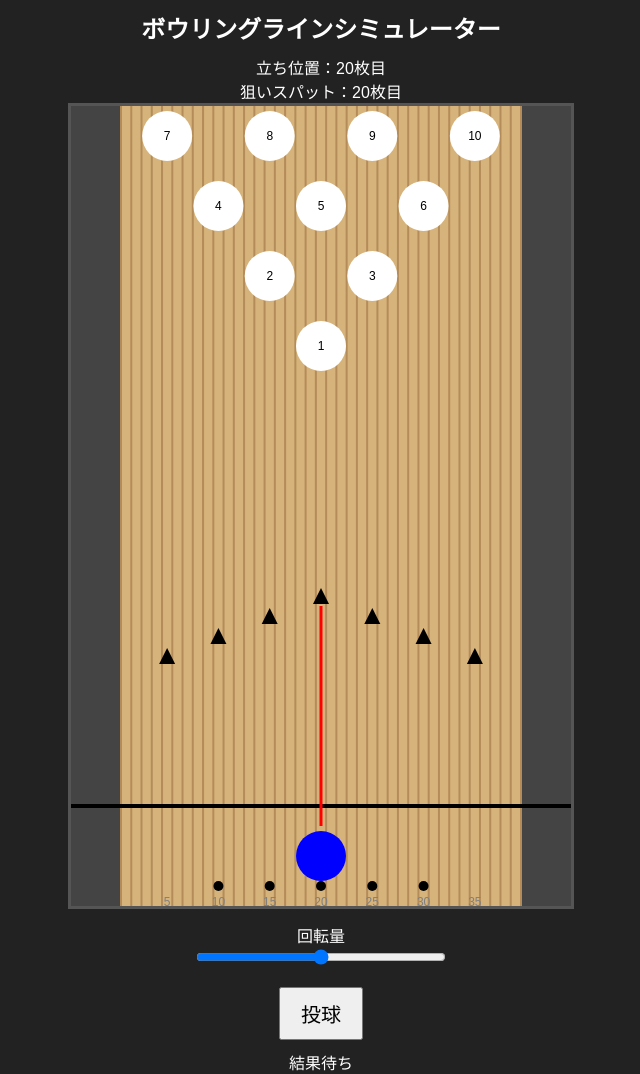
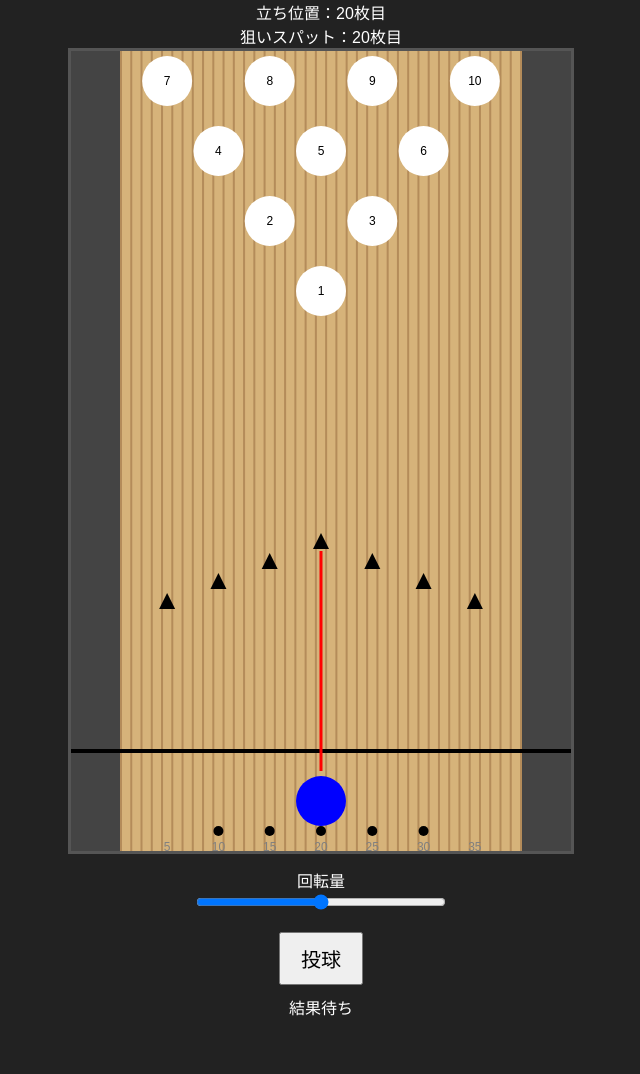
Before and after one commit to plus19780724/bowlingsimulater, a plain HTML site: page index.html in a window 1280 px wide. Shown: the whole page, without its empty margins (319-959 px from the left). After the commit the page ends 1019 px from the top, so only its background shows below. Drawn offline with Linux system fonts and the light colour scheme.

Commit message:
Update index.html

```diff
--- a/index.html
+++ b/index.html
@@ -3,7 +3,7 @@
 <head>
 <meta charset="UTF-8">
 <meta name="viewport" content="width=device-width,initial-scale=1">
-
+<title>ボウリングラインシミュレーター</title>
 
 <style>
 
@@ -74,8 +74,6 @@ pins.forEach(pin=>{
 </style>
 </head>
 <body>
-
-<h2>ボウリングラインシミュレーター</h2>
 
 <div>
 立ち位置：<span id="startPos">20</span>枚目
```
